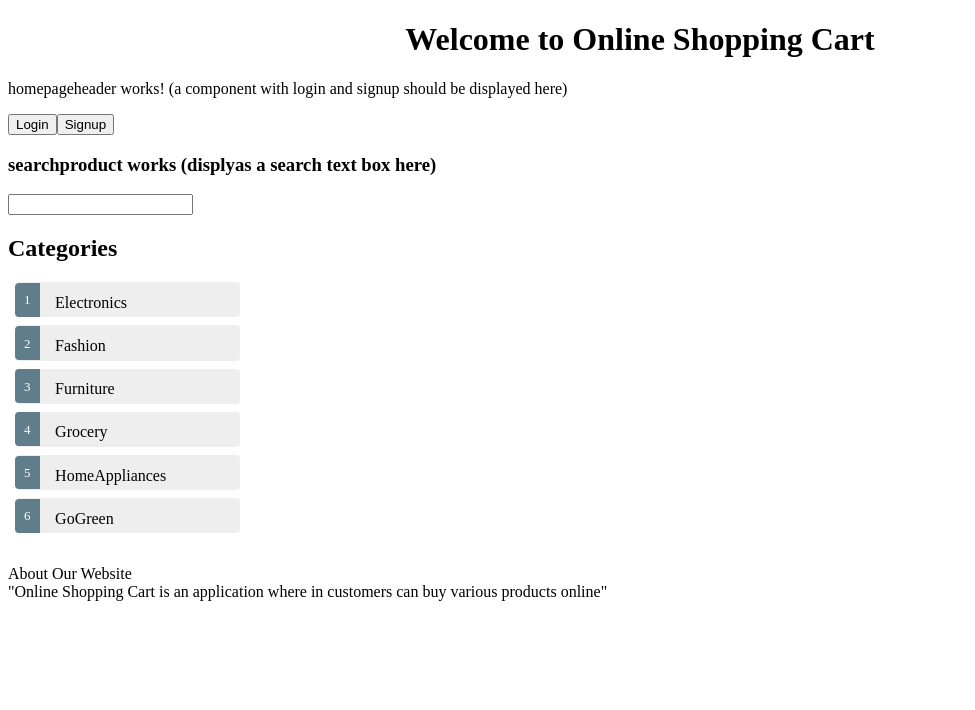
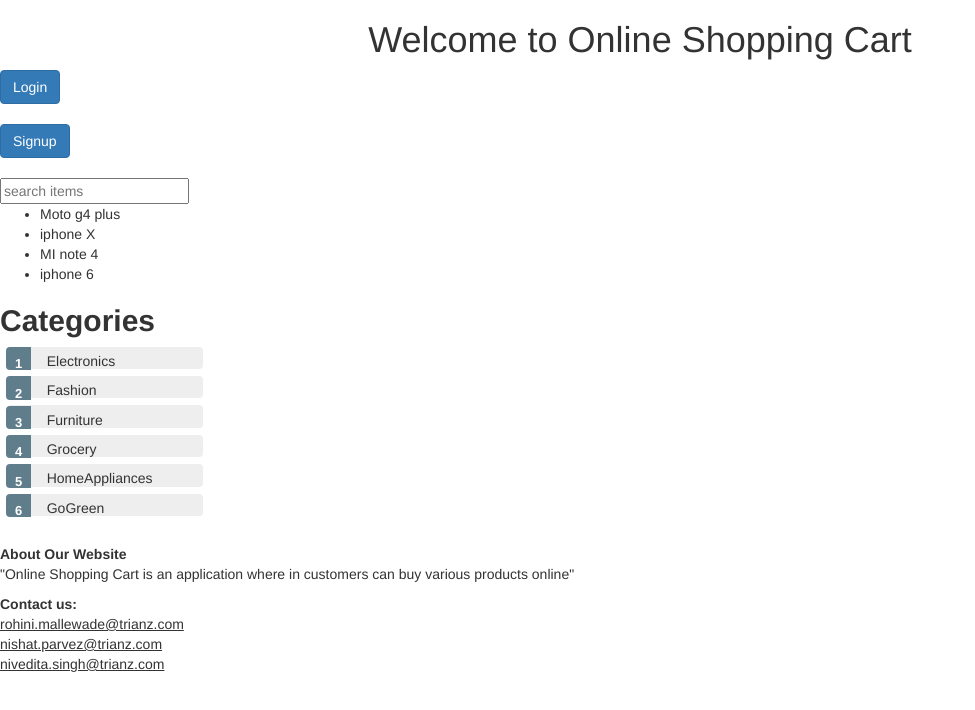
Before and after one commit to mrohini96/OnlineCartFrontEnd, an Angular app in the folder HomePageDesign/: page / in a window 1280 px wide. Shown: the top 710 px of the page, without its empty margins (0-975 px from the left). Built offline with nearby package versions, Linux system fonts and the light colour scheme.

Commit message:
"Added a search text box"

```diff
--- a/HomePageDesign/src/app/aboutwebsite/aboutwebsite.component.html
+++ b/HomePageDesign/src/app/aboutwebsite/aboutwebsite.component.html
@@ -1,5 +1,9 @@
 <p>
-  About Our Website
-<br>
+ <b>About Our Website</b> <br>
   "Online Shopping Cart is an application where in customers can buy various products online"
 </p>
+<b>Contact us:</b>
+<br>
+<u>rohini.mallewade@trianz.com</u> <br>
+<u>nishat.parvez@trianz.com</u><br>
+<u>nivedita.singh@trianz.com</u><br>
--- a/HomePageDesign/src/app/app.component.html
+++ b/HomePageDesign/src/app/app.component.html
@@ -6,7 +6,7 @@
 </div>
 
 
-<app-homepageheader></app-homepageheader>
+<app-homepageheader></app-homepageheader> <br>
 <app-searchproduct></app-searchproduct>
 <app-categories></app-categories>
 <app-aboutwebsite></app-aboutwebsite>
--- a/HomePageDesign/src/app/app.module.ts
+++ b/HomePageDesign/src/app/app.module.ts
@@ -3,18 +3,21 @@ import { NgModule } from '@angular/core';
 import { FormsModule } from '@angular/forms';
 
 import { AppComponent } from './app.component';
+
 import { HomepageheaderComponent } from './homepageheader/homepageheader.component';
 import { SearchproductComponent } from './searchproduct/searchproduct.component';
 import { CategoriesComponent } from './categories/categories.component';
 import { AboutwebsiteComponent } from './aboutwebsite/aboutwebsite.component';
 
+import { FilterPipe} from './filter.pipe';
 @NgModule({
   declarations: [
    AppComponent,
    HomepageheaderComponent,
    SearchproductComponent,
    CategoriesComponent,
-   AboutwebsiteComponent
+   AboutwebsiteComponent,
+   FilterPipe
   ],
   imports: [
     BrowserModule,
--- /dev/null
+++ b/HomePageDesign/src/app/filter.pipe.ts
@@ -0,0 +1,14 @@
+import { Pipe, PipeTransform } from '@angular/core';
+@Pipe({
+  name: 'filter'
+})
+export class FilterPipe implements PipeTransform {
+  transform(items: any[], searchText: string): any[] {
+    if(!items) return [];
+    if(!searchText) return items;
+searchText = searchText.toLowerCase();
+return items.filter( it => {
+      return it.toLowerCase().includes(searchText);
+    });
+   }
+}
--- a/HomePageDesign/src/app/homepageheader/homepageheader.component.html
+++ b/HomePageDesign/src/app/homepageheader/homepageheader.component.html
@@ -1,6 +1,11 @@
-<p>
-  homepageheader works! (a component with login and signup should be displayed here)
-</p>
-<span>
-<button type="button">Login</button></span>
-<button type="button" class="btn btn-cyan waves-light" mdbWavesEffect>Signup</button>
+  <!--<meta name="viewport" content="width=device-width, initial-scale=1"> -->
+  <!--<script src="https://ajax.googleapis.com/ajax/libs/jquery/3.3.1/jquery.min.js"></script>
+  <script src="https://maxcdn.bootstrapcdn.com/bootstrap/3.3.7/js/bootstrap.min.js"></script> -->
+  <link rel="stylesheet" href="https://maxcdn.bootstrapcdn.com/bootstrap/3.3.7/css/bootstrap.min.css">
+  <div class>
+  <button type="button" class="btn btn-primary" layout-align="center">Login</button>
+  </div>
+  <br>
+  <div>
+  <button type="button" class="btn btn-primary"> Signup</button>
+  </div>
--- a/HomePageDesign/src/app/searchproduct/searchproduct.component.html
+++ b/HomePageDesign/src/app/searchproduct/searchproduct.component.html
@@ -1,16 +1,7 @@
-<h3>searchproduct works (displyas a search text box here)</h3>
-
-<!-- <body ng-app ng-init="placesVisited=['Delhi','Kerala','Tamil Nadu',
-                                     'Banglore','Uttar Pradesh','Noida','Haryana','Thrissur'];">
-    <div>
-        <input type="text" ng-model="curPlace" class="inputText">
-        <ul>
-            <li ng-repeat="place in placesVisited | filter:curPlace">
-                <a ng-href="https://www.google.co.in/webhp?q={{place}}">{{place}} </a>
-            </li>
-        </ul>
-    </div>
-    <script src="angular.min.js"></script>
-</body>
- -->
-         <input type="text" ng-model="curPlace" class="inputText">
+<!--<h3>searchproduct works (displyas a search text box here)</h3> -->
+<input [(ngModel)]="searchText" placeholder="search items">
+<ul>
+  <li *ngFor="let c of characters | filter : searchText">
+    {{c}}
+  </li>
+</ul>
--- a/HomePageDesign/src/app/searchproduct/searchproduct.component.ts
+++ b/HomePageDesign/src/app/searchproduct/searchproduct.component.ts
@@ -6,7 +6,13 @@ import { Component, OnInit } from '@angular/core';
   styleUrls: ['./searchproduct.component.css']
 })
 export class SearchproductComponent implements OnInit {
-
+  name = 'Angular';
+  characters = [
+  'Moto g4 plus',
+  'iphone X',
+  'MI note 4',
+  'iphone 6'
+    ]
   constructor() { }
 
   ngOnInit() {
```
Also changed, not shown: HomePageDesign/src/app/homepageheader/homepageheader.component.css (line endings or trailing spaces).
